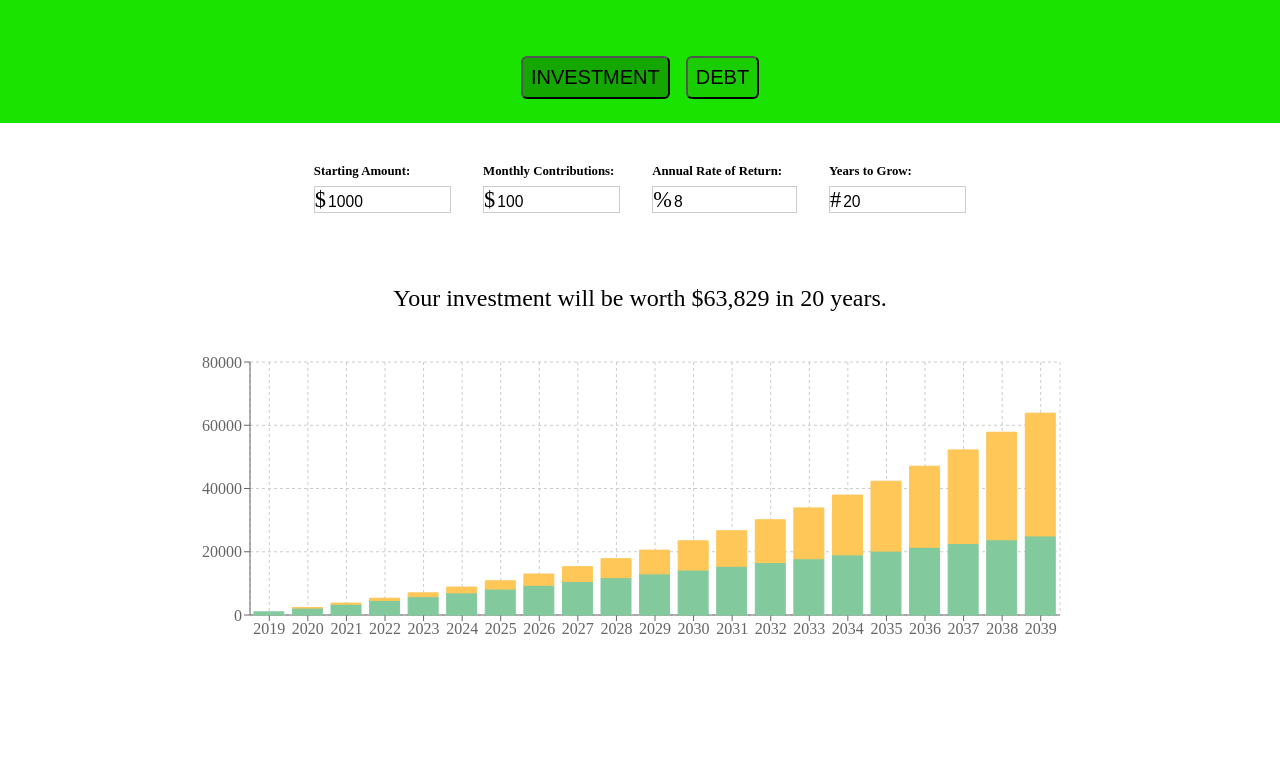
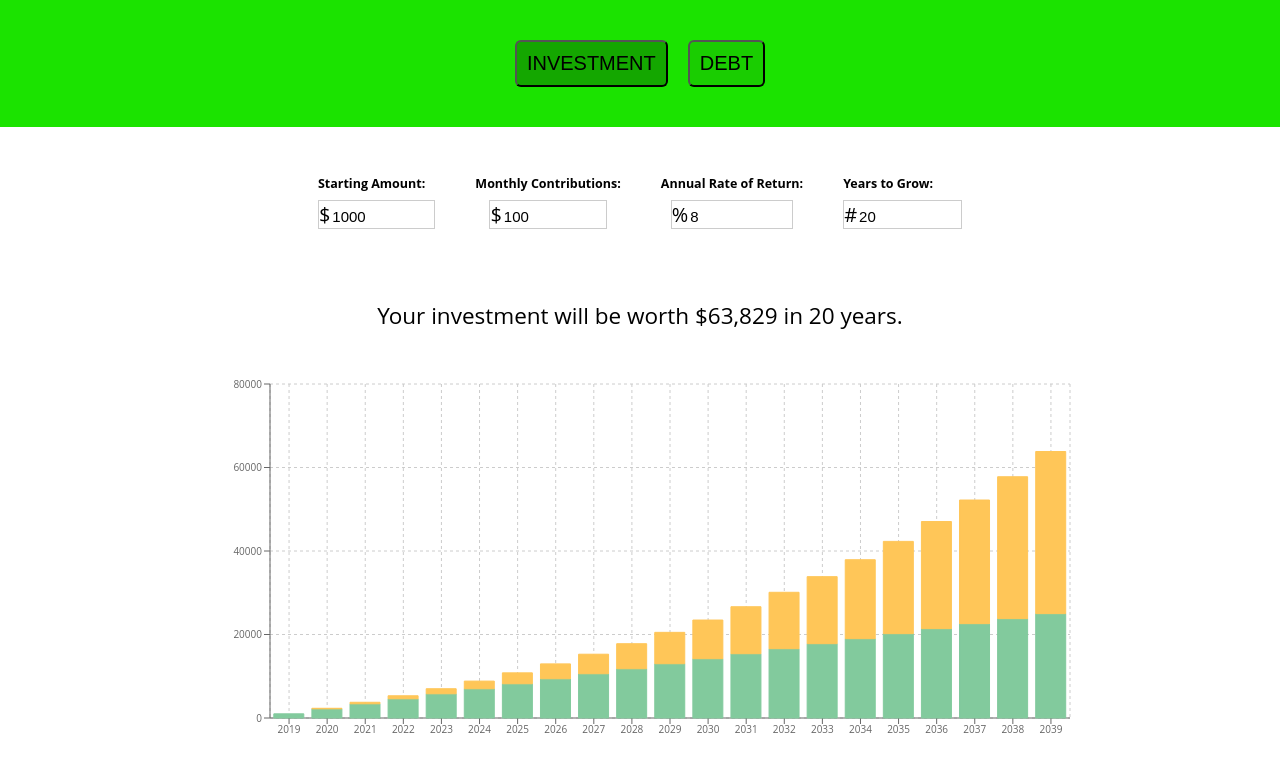
Before and after one commit to jaimelovera/investment-debt-visualizer, a React (Create React App) app: page / in a window 1280 px wide. Shown: the top 772 px of the page. Built offline with nearby package versions, Linux system fonts and the light colour scheme.

Commit message:
fixed styling to match base styling in my django app... starting with body set to 10px font size.

```diff
--- a/public/index.html
+++ b/public/index.html
@@ -13,6 +13,9 @@
         width: 100%;
         height: 100%;
         overflow: hidden;
+        font-family: 'Open Sans', sans-serif;
+        font-size: 10px;
+}
       }
     </style>
   </head>
--- a/src/components/Charts/Charts.css
+++ b/src/components/Charts/Charts.css
@@ -4,14 +4,15 @@
 	justify-content: center;
 	width: 100%;
 	max-width: 900px;
-	height: 400px;
+	height: 500px;
 	margin: auto;
+	padding-bottom: 8rem;
 }
 
 .charts-container p{
+	font-size: 2.25rem;
 	text-align: center;
 	padding: 1rem 4rem 1rem 4rem;
-	font-size: 1.5rem;
 }
 
 .charts-custom-tooltip {
@@ -21,12 +22,13 @@
 }
 
 .charts-custom-tooltip p{
-	font-size: 0.85em;
+	font-size: 1.5em;
+	padding: 0;
 }
 
 .charts-custom-tooltip .charts-label{
-	font-size: 1.1em;
-	padding-bottom: 0.5rem;
+	font-size: 2em;
+	padding-bottom: 0.75rem;
 	margin: 0.5rem;
 	border-bottom: 1px solid #000;
 }
--- a/src/components/Charts/Charts.js
+++ b/src/components/Charts/Charts.js
@@ -95,12 +95,12 @@ function Charts(props) {
 	let CustomTooltip = ({ active, payload, label }) => {
 	  if (active) {
 	    return (
-	      <div className="charts-custom-tooltip">
-	      	<p className="charts-label">{`${label}`}</p>
-	        <p className="charts-label-total">{`Total : $${parseInt(payload[0].value+payload[1].value).toLocaleString()}`}</p>
-	        <p className="charts-label-contributions">{`${payload[0].name} : $${parseInt(payload[0].value).toLocaleString()}`}</p>
-	       	<p className="charts-label-interest">{`${payload[1].name} : $${parseInt(payload[1].value).toLocaleString()}`}</p>
-	      </div>
+			<div className="charts-custom-tooltip">
+				<p className="charts-label">{`${label}`}</p>
+				<p className="charts-label-total">{`Total : $${parseInt(payload[0].value+payload[1].value).toLocaleString()}`}</p>
+				<p className="charts-label-interest">{`${payload[1].name} : $${parseInt(payload[1].value).toLocaleString()}`}</p>
+				<p className="charts-label-contributions">{`${payload[0].name} : $${parseInt(payload[0].value).toLocaleString()}`}</p>
+			</div>
 	    );
 	  }
 	  return null;
@@ -124,7 +124,7 @@ function Charts(props) {
 		<div className='charts-container'>
 			{props.currentView === 'investment' ? investmentDescription : debtDescription}
 			<ResponsiveContainer>
-				<BarChart data={data} margin={{top: 10, right: 30, left: 0, bottom: 0,}}>
+				<BarChart data={data} margin={{top: 20, right: 20, left: 20, bottom: 20,}}>
 					<CartesianGrid strokeDasharray="3 3" />
 					<XAxis dataKey="Year" />
 					<YAxis />
--- a/src/components/InputValues/InputValues.css
+++ b/src/components/InputValues/InputValues.css
@@ -2,27 +2,27 @@
 	display: flex;
 	flex-wrap: wrap;
 	justify-content: center;
-	padding: 2rem;
+	padding: 4rem;
 }
 
 .inputvalues-item {
 	text-align: center;
-	padding: 0 1rem 0 1rem;
+	padding: 0 2rem 0 2rem;
 }
 
 .inputvalues-item h1{
-	font-size: 0.8em;
+	font-size: 1.25em;
 	text-align: left;
 }
 
 .inputvalues-input {
-	font-size: 1.4em;
+	font-size: 2em;
     border: 1px solid #ccc;
 }
 
 .inputvalues-input input {
-	width: 120px;
-	font-size: 0.7em;
+	width: 100px;
+	font-size: 0.75em;
     border: 0;
     outline: none;
 }
--- a/src/components/TypeSwitcher/TypeSwitcher.css
+++ b/src/components/TypeSwitcher/TypeSwitcher.css
@@ -2,14 +2,14 @@
 	display: flex;
 	flex-wrap: wrap;
 	justify-content: center;
-	padding: 3rem 1rem 1rem 1rem;
+	padding: 3rem 1rem 3rem 1rem;
 	background-color: #1BE300;
 }
 
 .typeswitcher-container button{
-	font-size: 1.25em;
-	padding: 0.5rem;
-	margin: 0.5rem;
+	font-size: 2em;
+	padding: 1rem;
+	margin: 1rem;
 	background: none;
 	cursor: pointer;
 	outline: none;
@@ -20,5 +20,5 @@
 
 .typeswitcher-container button:hover{
 	box-shadow: 0px 10px 15px #1ACD01;
-	transform: translateY(-1px);
+	transform: translateY(-2px);
 }
```
